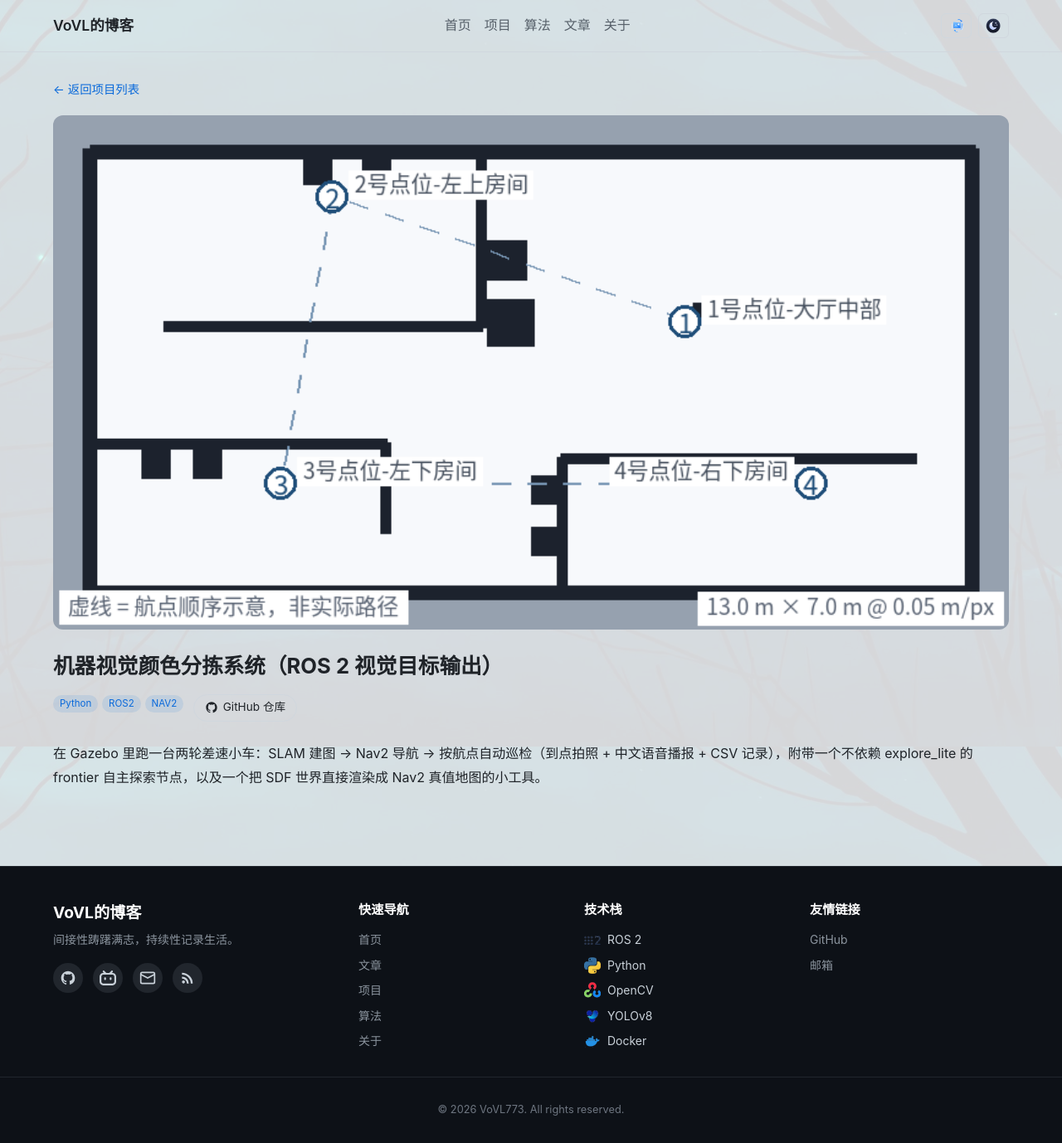
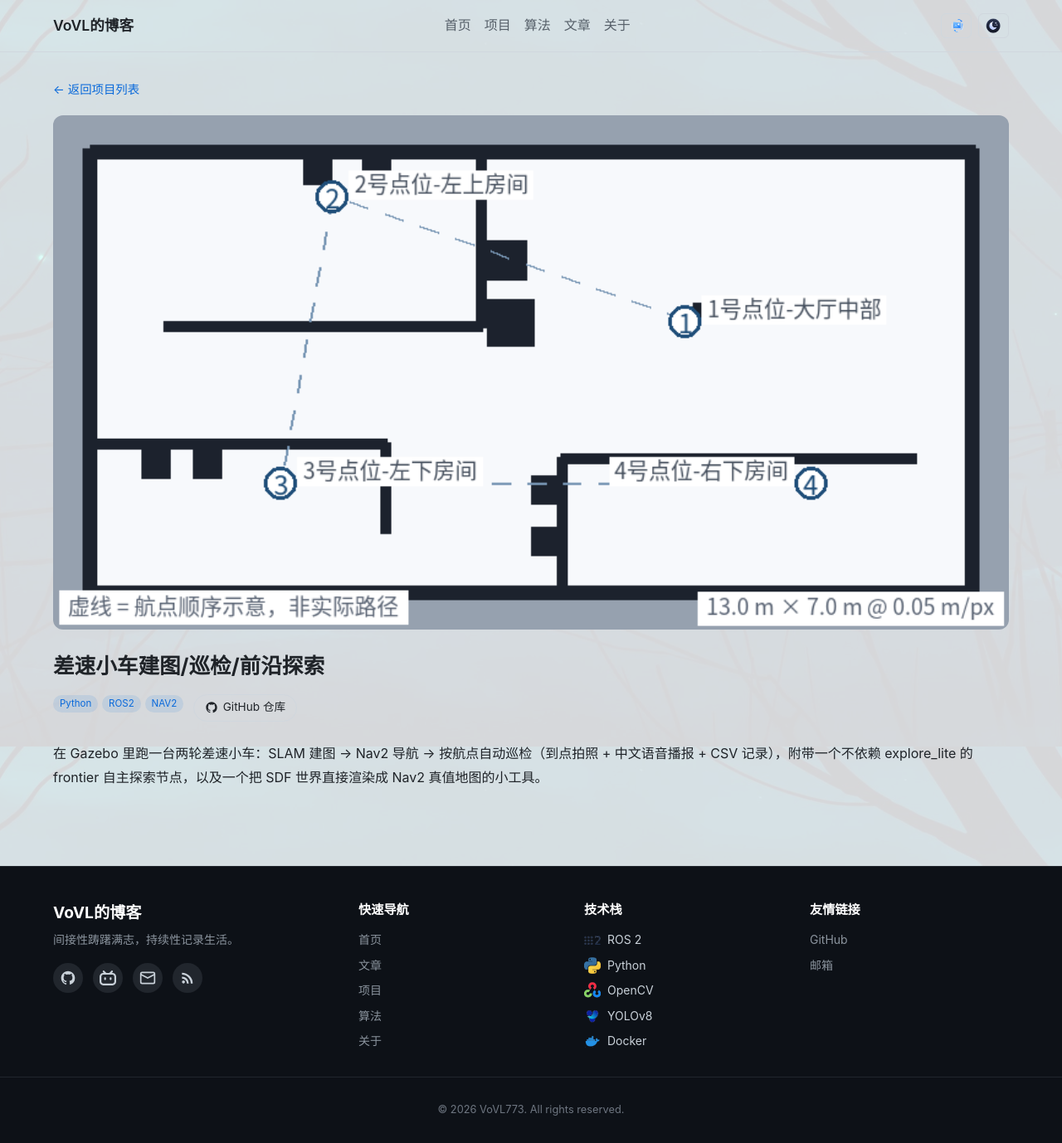
Before and after one commit to VoVL773/VoVL773.github.io, a Jekyll site: the page built from _projects/patrol.md, in a window 1280 px wide. Shown: the whole page at 83% size. Built offline with Jekyll 4.4.1, drawn with Linux system fonts in a browser that asks for light colours.

Commit message:
fix:修复名称

```diff
--- a/_projects/patrol.md
+++ b/_projects/patrol.md
@@ -1,5 +1,5 @@
 ---
-title: "机器视觉颜色分拣系统（ROS 2 视觉目标输出）"
+title: "差速小车建图/巡检/前沿探索"
 tags: [Python,ROS2,NAV2]
 cover: "assets/images/demo/patrol.png"
 github: "https://github.com/VoVL773/patrol"
```
Also changed, not shown: 4 other files.
